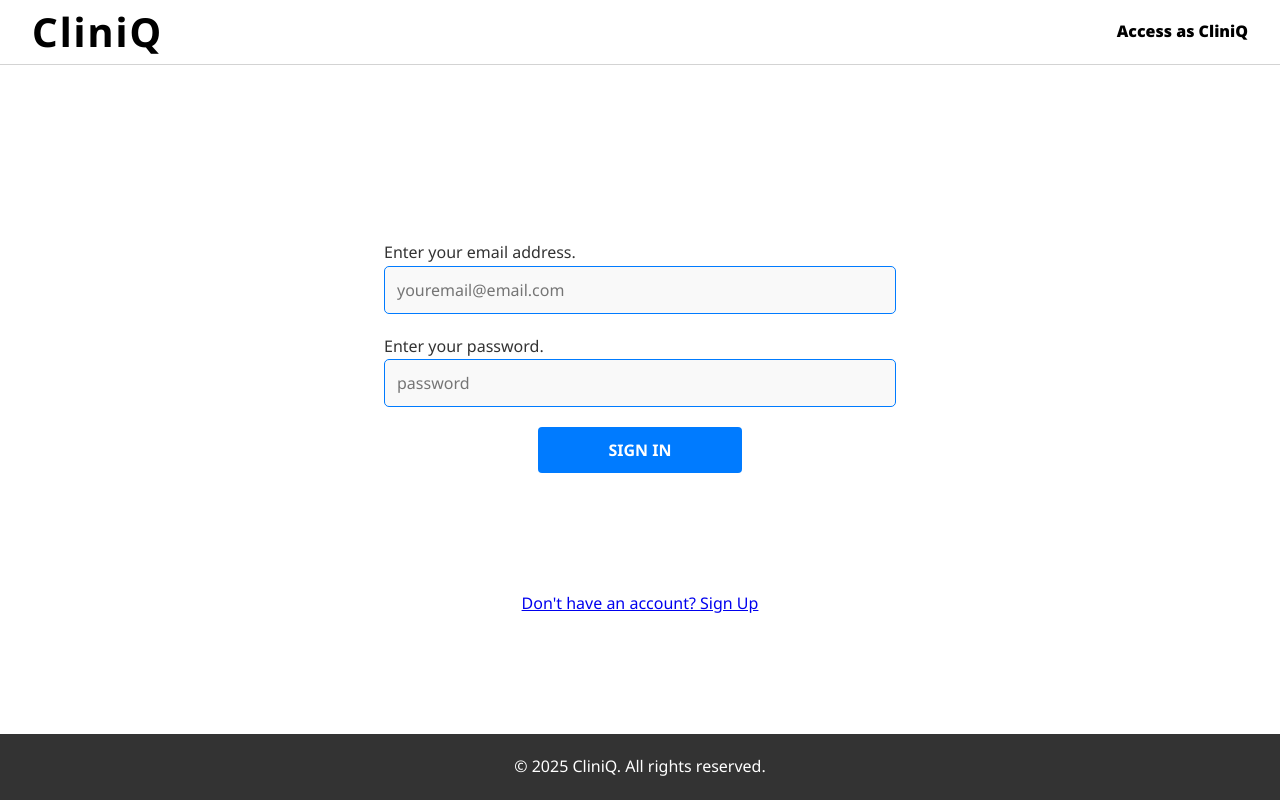
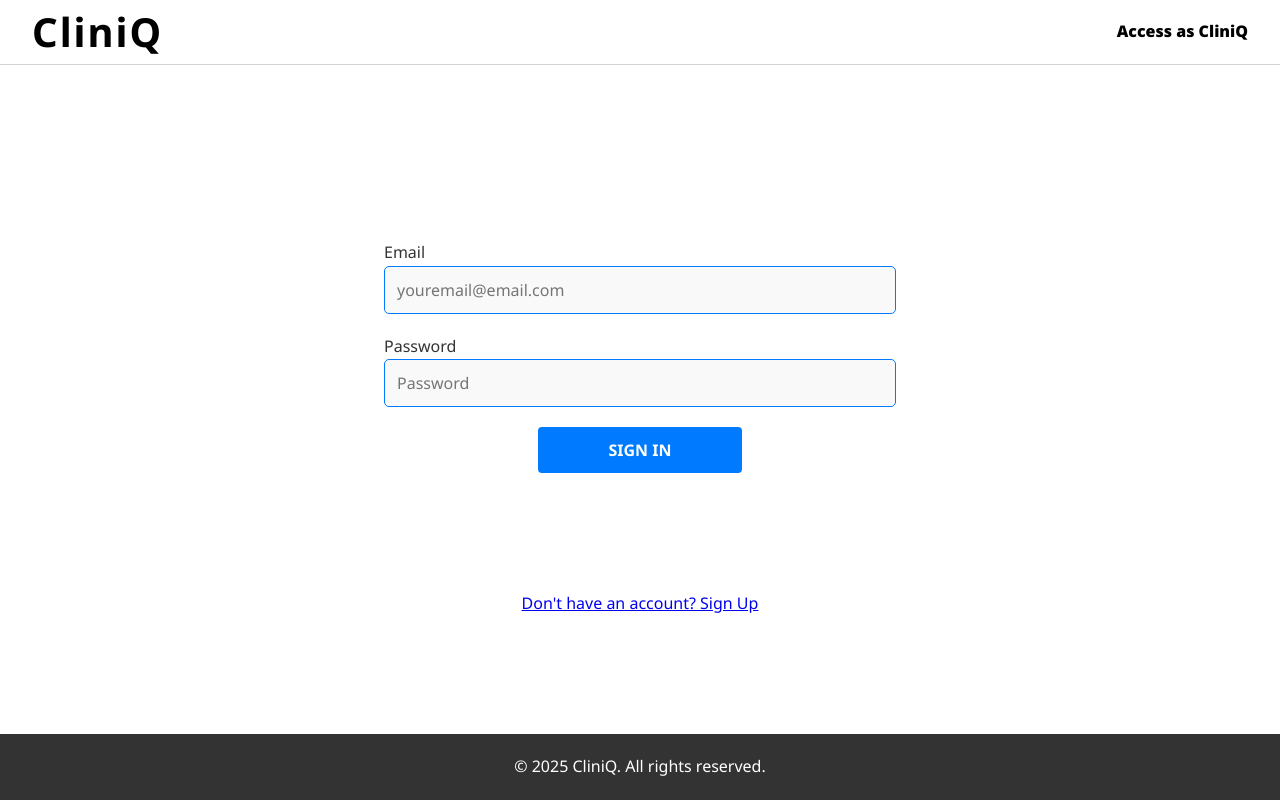
Before and after one commit to 4yushP4tel/mchacks, a React (Vite) app in the folder frontend/: page /signin in a window 1280 px wide. Built offline with nearby package versions, Linux system fonts and the light colour scheme; no server answers.

Commit message:
pdate input titles for signin

```diff
--- a/frontend/src/pages/signin.jsx
+++ b/frontend/src/pages/signin.jsx
@@ -49,7 +49,7 @@ export default function Signin({ setStatus }) {
             <Header />
             <div className="signInContainer">
             <form onSubmit={handleSignIn}>
-                <div className='Email'>Enter your email address.</div>
+                <div className='Email'>Email</div>
                 <input
                     type="email"
                     name="email"
@@ -59,12 +59,12 @@ export default function Signin({ setStatus }) {
                     onChange={handleChange}
                     required
                 />
-                <div className='Password'>Enter your password.</div>
+                <div className='Password'>Password</div>
                 <input
                     type="password"
                     name="password"
                     id="password"
-                    placeholder="password"
+                    placeholder="Password"
                     value={formData.password}
                     onChange={handleChange}
                     required
```
